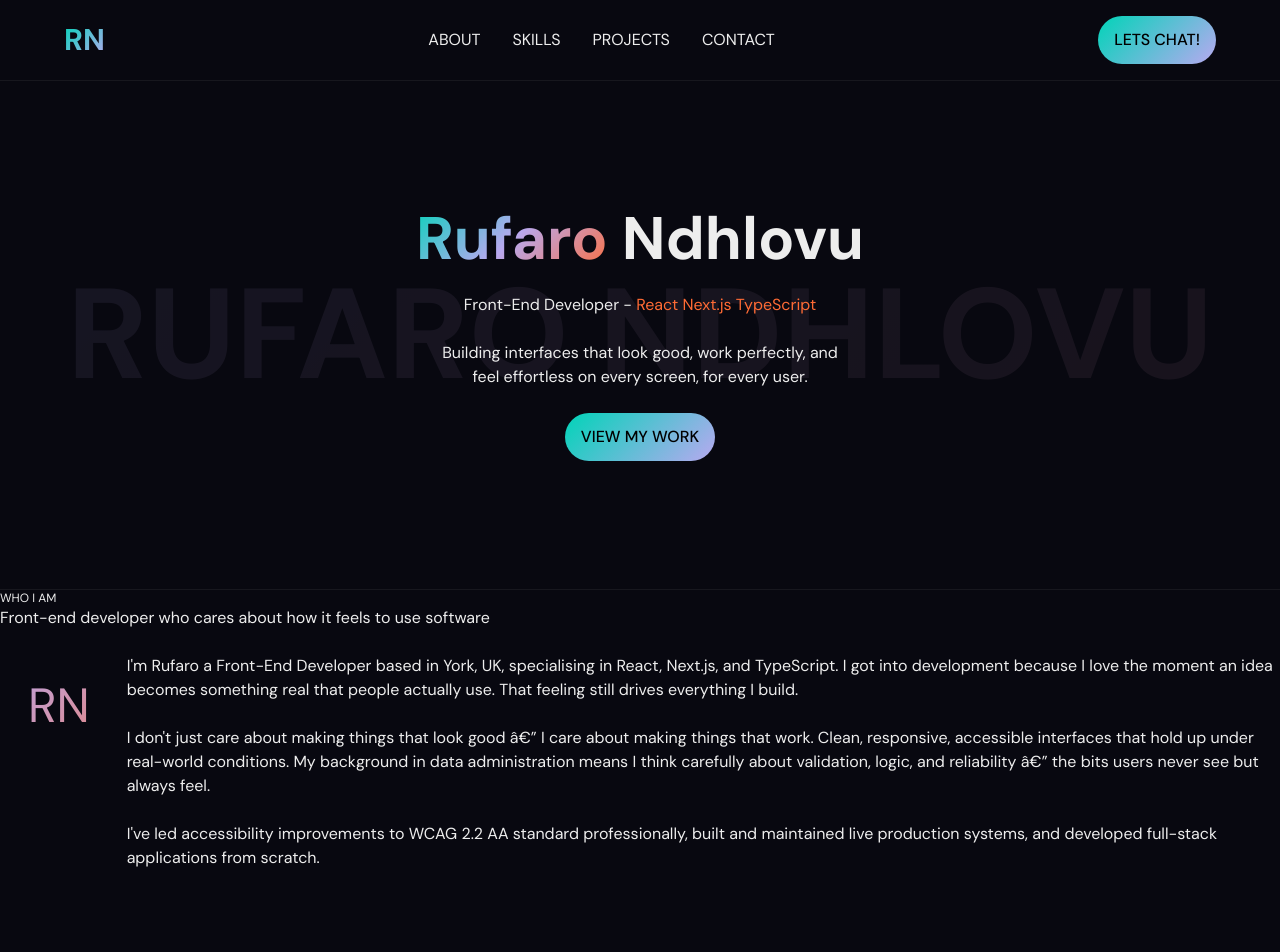
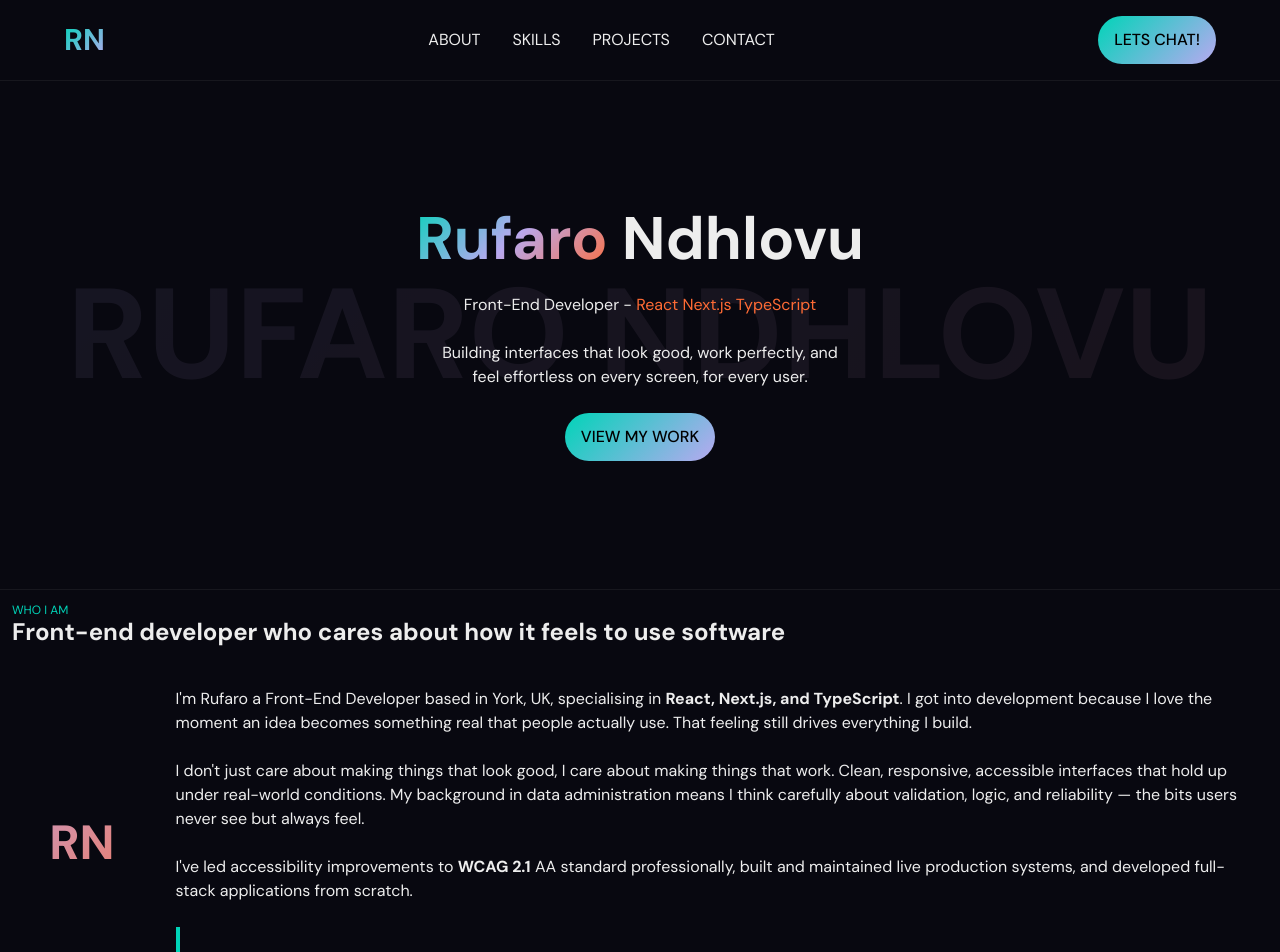
Before and after one commit to rufaro-ndhlovu/Portfolio_Website, a Next.js app: page / in a window 1280 px wide. Shown: the top 952 px of the page. Before the commit the page ends 870 px from the top, so only its background shows below. Built offline with nearby package versions, Linux system fonts and the light colour scheme.

Commit message:
Feat: Removed the hover effect on the navbar. Adjusted the about page content to better fit the text. Set up the reusable components for the Section label and the section header.

```diff
--- a/components/layout/Navbar.tsx
+++ b/components/layout/Navbar.tsx
@@ -19,16 +19,16 @@ export default function Navbar() {
 
         {/*nav links*/}
         <div className="flex items-center justify-between gap-8 sm:hidden md:flex lg:flex">
-          <Link href="/about" className="text-foreground hover:text-orange">
+          <Link href="/about" className="text-foreground">
             ABOUT
           </Link>
-          <Link href="/skills" className="text-foreground hover:text-orange">
+          <Link href="/skills" className="text-foreground">
             SKILLS
           </Link>
-          <Link href="/projects" className="text-foreground hover:text-orange">
+          <Link href="/projects" className="text-foreground">
             PROJECTS
           </Link>
-          <Link href="/contact" className="text-foreground hover:text-orange">
+          <Link href="/contact" className="text-foreground">
             CONTACT
           </Link>
         </div>
--- a/components/sections/About.tsx
+++ b/components/sections/About.tsx
@@ -6,44 +6,57 @@ import SectionTitle from "../ui/SectionTitle";
 export default function About() {
   return (
     <>
-      <div>
+      <div className="px-3 py-3">
         <SectionLabel>Who I am</SectionLabel>
         <SectionTitle>
           Front-end developer who cares about how it feels to use software
         </SectionTitle>
         <br />
-        <div className="flex flex-row align-center ">
+        <div className="flex flex-row align-center border-l-[var(--color-teal)]  gap-8 px-2 py-4">
           <div
-            className="bold text-5xl w-50 flex align-center justify center px-7 py-7 bg-clip-text text-transparent"
+            className=" font-bold text-5xl w-50 flex items-center justify-center px-7 py-7 bg-clip-text text-transparent"
             style={{
               backgroundImage: "var(--grad-lav-orange)",
               border: "1px solid var(--grad-lav-orange)",
             }}
           >
-            RN
+            <h2>RN</h2>
           </div>
+
+          {/* Section text*/}
           <div>
             <p>
               I'm Rufaro a Front-End Developer based in York, UK, specialising
-              in React, Next.js, and TypeScript. I got into development because
-              I love the moment an idea becomes something real that people
-              actually use. That feeling still drives everything I build.
+              in{" "}
+              <span className="font-bold">React, Next.js, and TypeScript</span>.
+              I got into development because I love the moment an idea becomes
+              something real that people actually use. That feeling still drives
+              everything I build.
             </p>
             <br />
             <p>
-              I don't just care about making things that look good â€” I care
-              about making things that work. Clean, responsive, accessible
-              interfaces that hold up under real-world conditions. My background
-              in data administration means I think carefully about validation,
-              logic, and reliability â€” the bits users never see but always
-              feel.
+              I don't just care about making things that look good, I care about
+              making things that work. Clean, responsive, accessible interfaces
+              that hold up under real-world conditions. My background in data
+              administration means I think carefully about validation, logic,
+              and reliability — the bits users never see but always feel.
             </p>
             <br />
             <p>
-              I've led accessibility improvements to WCAG 2.2 AA standard
+              I've led accessibility improvements to{" "}
+              <span className="font-bold">WCAG 2.1</span> AA standard
               professionally, built and maintained live production systems, and
               developed full-stack applications from scratch.
             </p>
+            <br />
+            <div className="">
+              <p className="italic border-l-[var(--color-teal)] border-l-4 pl-4 px-5 py-6">
+                "The best part of development is watching someone use something
+                I built from{" "}
+                <span className="text-[var(--color-teal)]">nothing</span>. That
+                never gets old."
+              </p>
+            </div>
           </div>
         </div>
       </div>
--- a/components/ui/SectionLabel.tsx
+++ b/components/ui/SectionLabel.tsx
@@ -5,7 +5,7 @@ type Props = {
 export default function SectionLabel({ children }: Props) {
   return (
     <>
-      <div className="uppercase text-[var(--teal)] tracking-0.18 text-xs">
+      <div className="uppercase text-[var(--color-teal)] tracking-[0.18] text-xs">
         {children}
       </div>
     </>
--- a/components/ui/SectionTitle.tsx
+++ b/components/ui/SectionTitle.tsx
@@ -5,7 +5,7 @@ type Props = {
 export default function SectionTitle({ children }: Props) {
   return (
     <>
-      <div className="text">
+      <div className="font-bold text-2xl leading-[1.2]">
         <h2>{children}</h2>
       </div>
     </>
```
